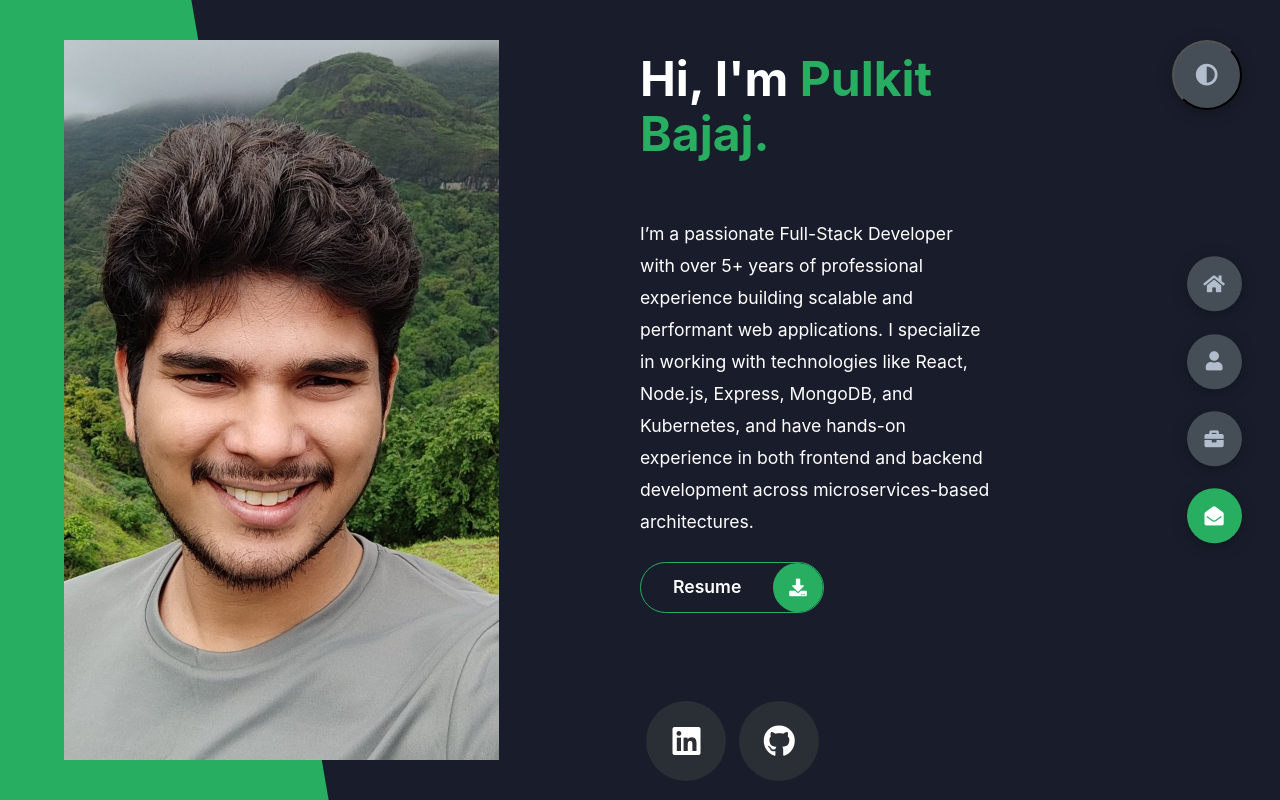
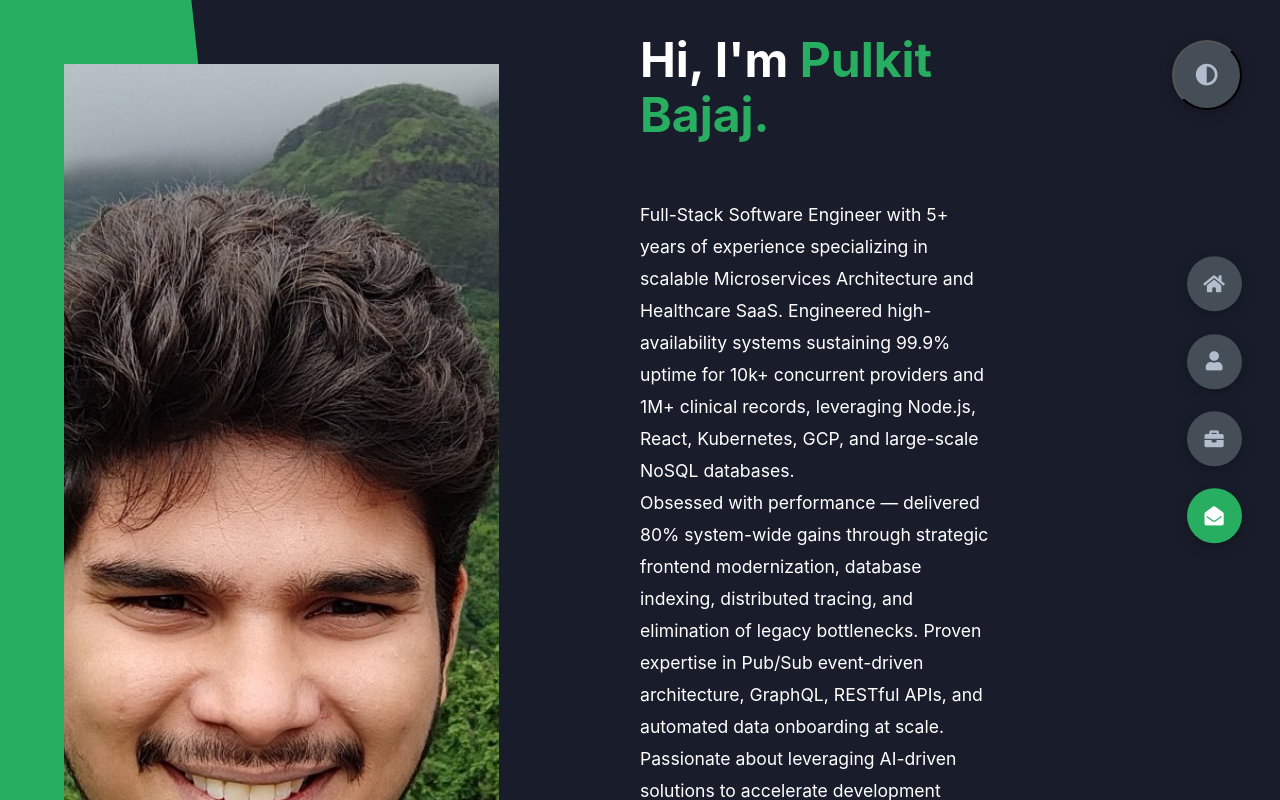
Before and after one commit to pulkitbajaj1999/portfolio, a React (Vite) app: page / in a window 1280 px wide. Shown: the top 800 px of the page. Built offline with nearby package versions, Linux system fonts and the light colour scheme.

Commit message:
updated resume link and about me

```diff
--- a/src/components/Header.jsx
+++ b/src/components/Header.jsx
@@ -3,7 +3,7 @@ import React from 'react'
 const details = {
   name: 'Pulkit Bajaj',
   resume:
-    'https://drive.google.com/file/d/1yz36Oo5LgymAaEnbmLXmZb3lIoX5_Bcd/view?usp=sharing',
+    'https://drive.google.com/file/d/1te3v2zFhCPp69c3X8w4O92g-T3u-MoSS/view',
   linkedIn: 'https://www.linkedin.com/in/pulkitbajaj/',
   github: 'https://github.com/pulkitbajaj1999/',
 }
@@ -23,10 +23,11 @@ const Header = () => {
             Hi, I'm <span>{details.name}.</span>
           </h1>
           <p>
-            I’m a passionate Full-Stack Developer with over 5+ years of professional experience
-            building scalable and performant web applications. I specialize in working with
-            technologies like React, Node.js, Express, MongoDB, and Kubernetes, and have
-            hands-on experience in both frontend and backend development across microservices-based architectures.
+            Full-Stack Software Engineer with 5+ years of experience specializing in scalable Microservices Architecture and Healthcare SaaS.
+            Engineered high-availability systems sustaining 99.9% uptime for 10k+ concurrent providers and 1M+ clinical records, leveraging Node.js, React, Kubernetes, GCP, and large-scale NoSQL databases.<br/>
+            Obsessed with performance — delivered 80% system-wide gains through strategic frontend modernization, database indexing, distributed tracing, and elimination of legacy bottlenecks. Proven expertise in Pub/Sub event-driven architecture, GraphQL, RESTful APIs, and automated data onboarding at scale.<br/>
+            Passionate about leveraging AI-driven solutions to accelerate development workflows, enhance system intelligence, and deliver smarter, future-ready engineering outcomes.<br/>
+            Award-winning engineer recognized for Cybersecurity innovation and consistent technical excellence in high-pressure production environments.
           </p>
           <div className="btn-con">
             <a href={details.resume} target="_blank" className="main-btn">
```
